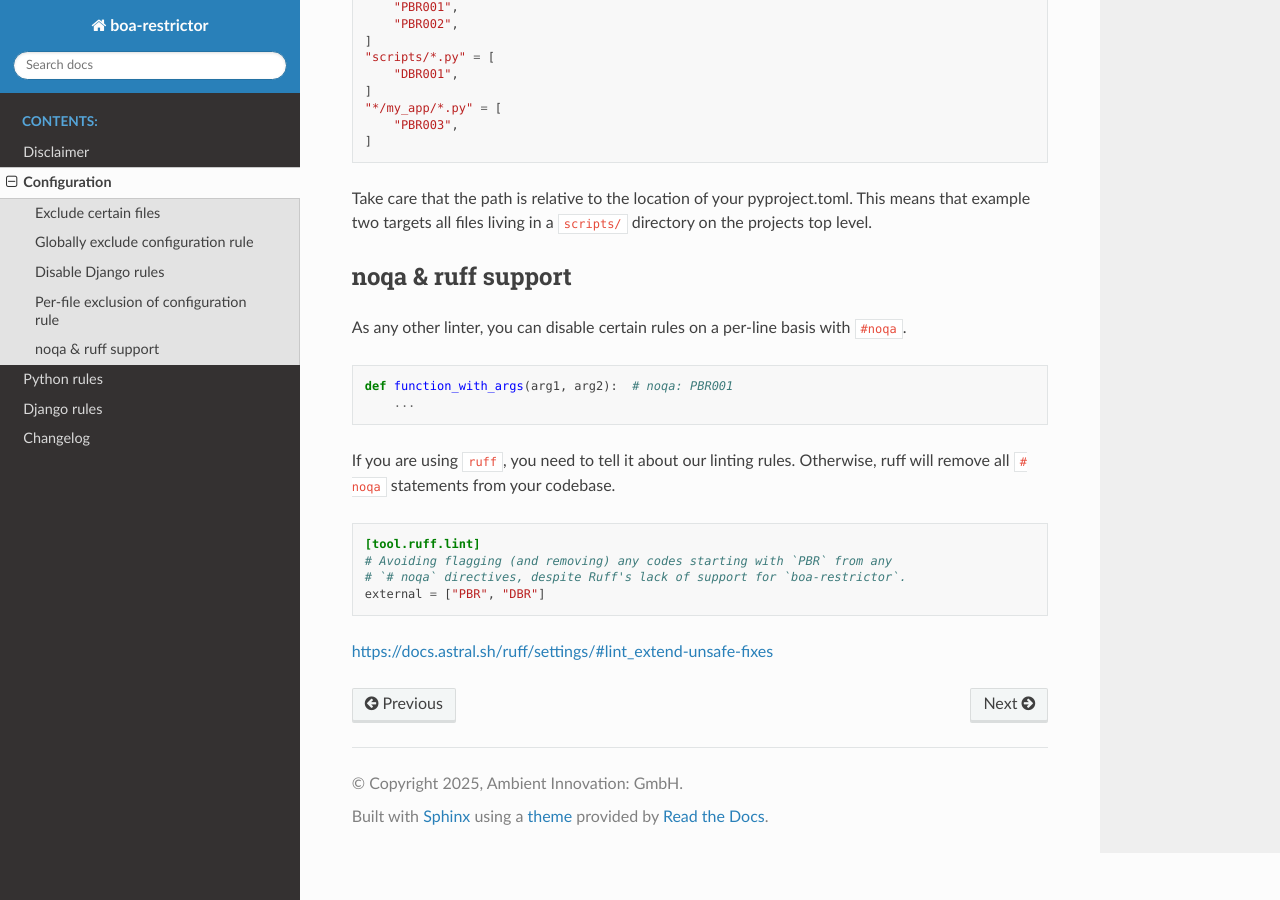
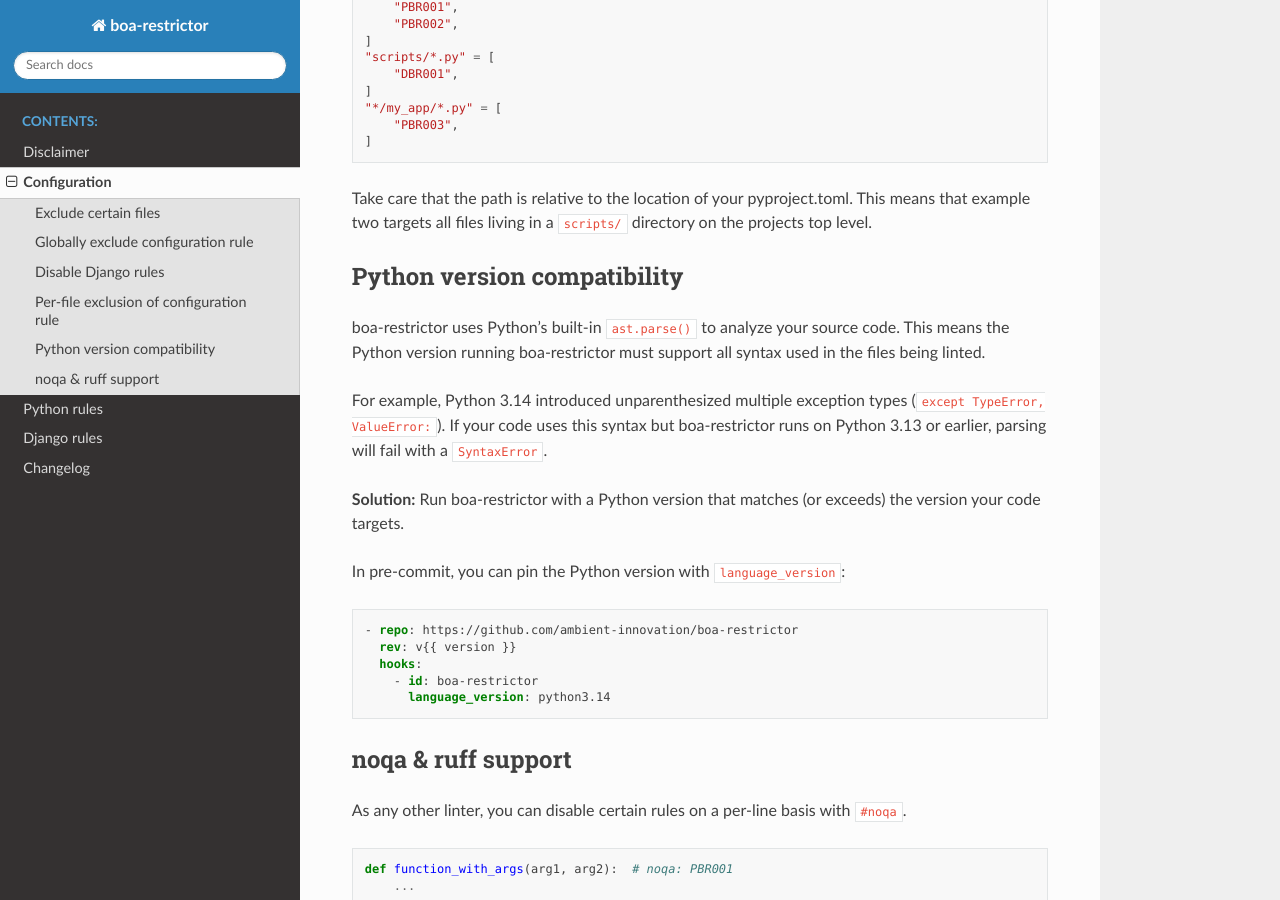
Before and after one commit to ambient-innovation/boa-restrictor, a Sphinx documentation site: the page built from docs/features/configuration.md, in a window 1280 px wide and 900 px high, scrolled down 1088 px. Built offline with Sphinx 7.4.7 and the Read the Docs theme 3.1.0, drawn with Linux system fonts in a browser that asks for light colours.

Commit message:
Added docs and warning on SyntaxErrors to indicate possible Python version mismatch (#58)

````diff
--- a/boa_restrictor/__init__.py
+++ b/boa_restrictor/__init__.py
@@ -1,3 +1,3 @@
 """A custom Python and Django linter from Ambient"""
 
-__version__ = "1.12.6"
+__version__ = "1.12.7"
--- a/docs/features/configuration.md
+++ b/docs/features/configuration.md
@@ -59,6 +59,27 @@
 Take care that the path is relative to the location of your pyproject.toml. This means that example two targets all
 files living in a `scripts/` directory on the projects top level.
 
+## Python version compatibility
+
+boa-restrictor uses Python's built-in `ast.parse()` to analyze your source code. This means the Python version
+running boa-restrictor must support all syntax used in the files being linted.
+
+For example, Python 3.14 introduced unparenthesized multiple exception types (`except TypeError, ValueError:`).
+If your code uses this syntax but boa-restrictor runs on Python 3.13 or earlier, parsing will fail with a
+`SyntaxError`.
+
+**Solution:** Run boa-restrictor with a Python version that matches (or exceeds) the version your code targets.
+
+In pre-commit, you can pin the Python version with `language_version`:
+
+```yaml
+  - repo: https://github.com/ambient-innovation/boa-restrictor
+    rev: v{{ version }}
+    hooks:
+      - id: boa-restrictor
+        language_version: python3.14
+```
+
 ## noqa & ruff support
 
 As any other linter, you can disable certain rules on a per-line basis with `#noqa`.
````
Also changed, not shown: CHANGES.md (+4 -0 lines), 1 other file.
